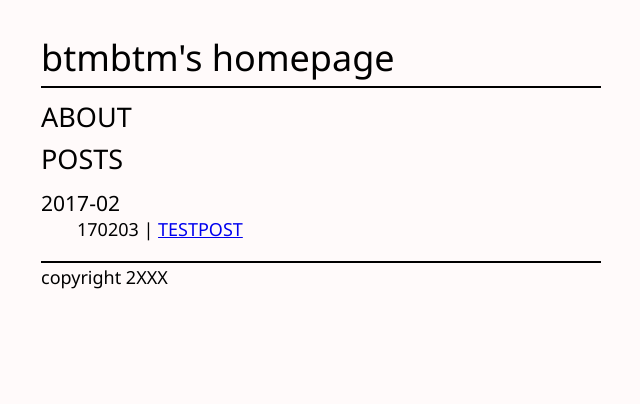
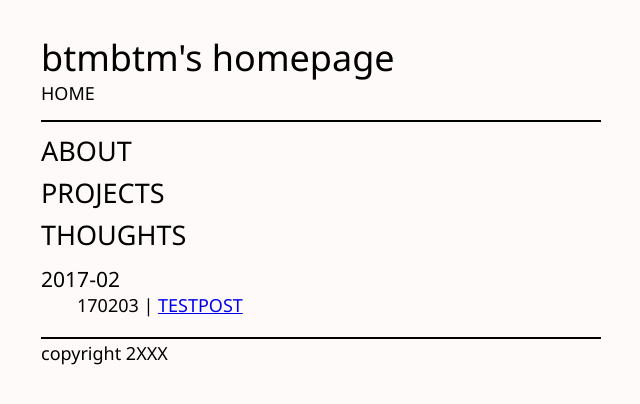
Before and after one commit to btmbtm/btmbtm.github.io, a Jekyll site: the page built from index.html, in a window 1280 px wide. Shown: the top 404 px of the page, without its empty margins (319-959 px from the left). Built offline with Jekyll 4.4.1, drawn with Linux system fonts in a browser that asks for light colours.

Commit message:
TWEAK NAVS

```diff
--- a/css/main.css
+++ b/css/main.css
@@ -92,7 +92,7 @@ header {
   padding: 10px 0; }
 
 .header__nav {
-  margin: 5px 0; }
+  margin: 8px 0; }
 
 .post {
   line-height: 1.5;
--- a/index.html
+++ b/index.html
@@ -4,15 +4,19 @@ title: btmbtm's homepage
 ---
 <header>
 	<h1 class="header__title">btmbtm's homepage</h1>
+	<nav class="header__nav">HOME</nav>
 </header>
 
 <section>
 	<h2> ABOUT </h2>
 </section>
 
+<section>
+	<h2> PROJECTS</h2>
+</section>
 
 <section>
-	<h2> POSTS </h2>
+	<h2> THOUGHTS </h2>
 
 	<!-- SOURCE: http://stackoverflow.com/questions/19086284/jekyll-liquid-templating-how-to-group-blog-posts-by-year -->
 	<div class="postList">
--- a/scss/layouts/_header.scss
+++ b/scss/layouts/_header.scss
@@ -5,5 +5,5 @@ header{
 }
 
 .header__nav{
-	margin: 5px 0;
+	margin: 8px 0;
 }
```
